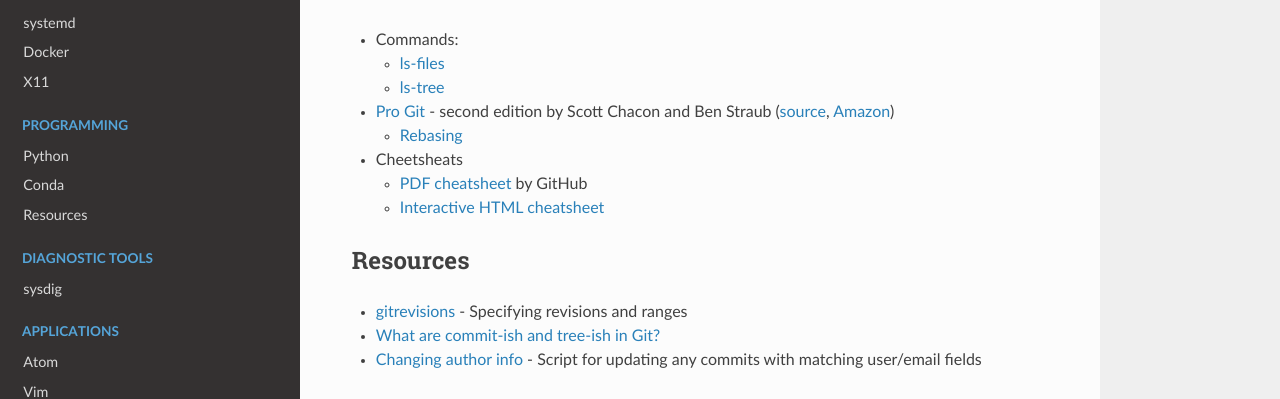
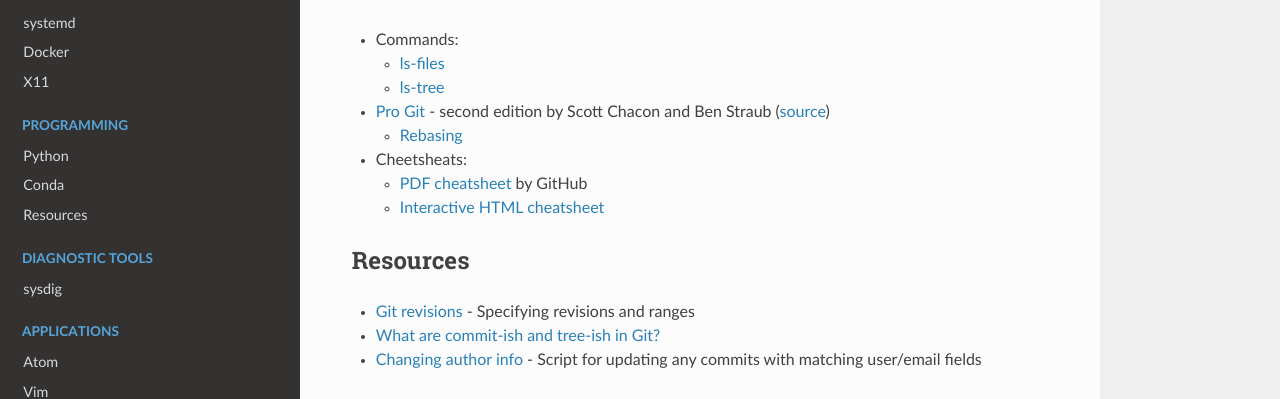
Before and after one commit to heterotopian/technotes, a Sphinx documentation site: the page built from source/git.rst, in a window 1280 px wide and 900 px high. Shown: the part 188-587 px from the top of the window. Built offline with Sphinx 7.4.7 and the Read the Docs theme 2.0.0, drawn with Linux system fonts in a browser that asks for light colours.

Commit message:
Minor changes

```diff
--- a/source/git.rst
+++ b/source/git.rst
@@ -16,12 +16,11 @@
 
 - `Pro Git <https://git-scm.com/book/en/v2>`_ -
   second edition by Scott Chacon and Ben Straub
-  (`source <https://github.com/progit/progit2>`_,
-  `Amazon <https://www.amazon.com/Pro-Git-Scott-Chacon/dp/1484200772>`_)
+  (`source <https://github.com/progit/progit2>`_)
 
   - `Rebasing <https://git-scm.com/book/en/v2/Git-Branching-Rebasing>`_
 
-- Cheetsheats
+- Cheetsheats:
 
   - `PDF cheatsheet <https://services.github.com/on-demand/downloads/github-git-cheat-sheet.pdf>`_ by GitHub
   - `Interactive HTML cheatsheet <http://ndpsoftware.com/git-cheatsheet.html>`_
@@ -31,7 +30,7 @@
 Resources
 =========
 
-- `gitrevisions <https://mirrors.edge.kernel.org/pub/software/scm/git/docs/gitrevisions.html#_specifying_revisions>`_ -
+- `Git revisions <https://mirrors.edge.kernel.org/pub/software/scm/git/docs/gitrevisions.html#_specifying_revisions>`_ -
   Specifying revisions and ranges
 - `What are commit-ish and tree-ish in Git? <https://stackoverflow.com/questions/23303549/what-are-commit-ish-and-tree-ish-in-git>`_
 - `Changing author info <https://help.github.com/articles/changing-author-info/>`_ -
```
